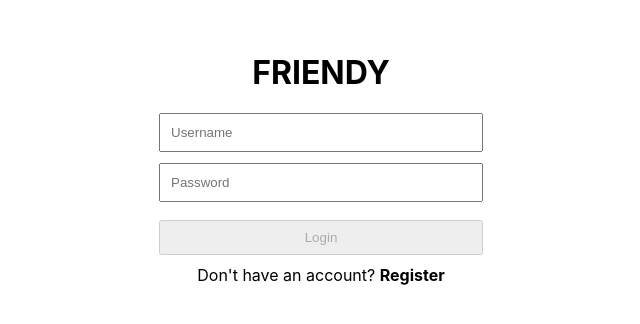
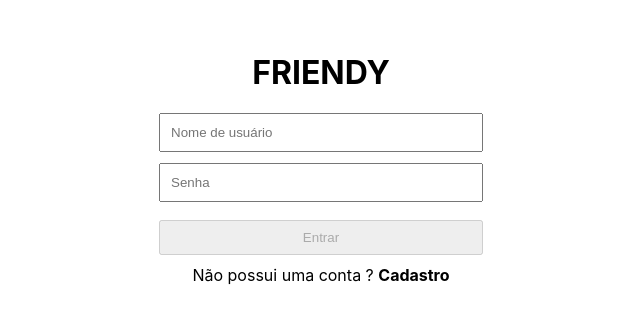
Before and after one commit to getuliobr/friendy, a React (Create React App) app in the folder Frontend/: page / in a window 1280 px wide. Shown: the part 242-566 px from the top of the page, without its empty margins (319-959 px from the left). Built offline with nearby package versions, Linux system fonts and the light colour scheme.

Commit message:
update na interface de login

```diff
--- a/Frontend/src/components/loginComponent.js
+++ b/Frontend/src/components/loginComponent.js
@@ -34,7 +34,7 @@ export const LoginComponent = ({
                     >
                         <input
                             type="text"
-                            placeholder="Username"
+                            placeholder="Nome de usuário"
                             value={username}
                             onChange={e => setUsername(e.target.value)}
                             minLength={4}
@@ -60,7 +60,7 @@ export const LoginComponent = ({
                     >
                         <input
                             type="password"
-                            placeholder="Password"
+                            placeholder="Senha"
                             value={password}
                             onChange={e => setPassword(e.target.value)}
                             minLength={4}
@@ -88,7 +88,7 @@ export const LoginComponent = ({
                             >
                                 <input
                                     type="password"
-                                    placeholder="Confirm password"
+                                    placeholder="Insira a senha novamente"
                                     value={passwordConfirmed}
                                     onChange={e => setPasswordConfirmed(e.target.value)}
                                     minLength={4}
@@ -130,13 +130,13 @@ export const LoginComponent = ({
                     disabled={!validateInputs()}
                 >
                     {
-                        isLogin ? "Login" : "Register"
+                        isLogin ? "Entrar" : "Cadastrar"
                     }
                 </button>
 
                 <div>
                     {
-                        isLogin ? "Don't have an account? " : "Already has an account? "
+                        isLogin ? "Não possui uma conta ? " : "Já possui uma conta ? "
                     }
                     <a
                         href="/#"
@@ -148,7 +148,7 @@ export const LoginComponent = ({
                             setOnTouchedConfPassword(false)
                         }}>
                         {
-                            isLogin ? "Register" : "Login"
+                            isLogin ? "Cadastro" : "Entrar"
                         }
                     </a>
                 </div>
```
